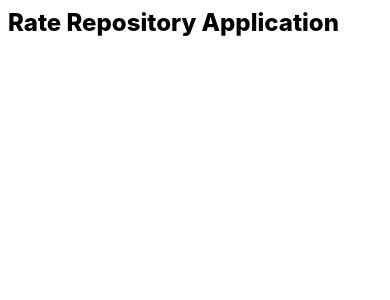
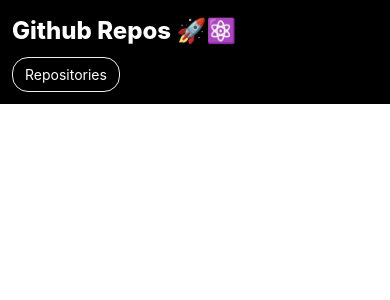
Before and after one commit to rsvives/fullstack_open-part10, a React Native app in the folder rate-repository-app-sdk-51/: screen / in a window 390 px wide. Shown: the top 300 px of the page. Built offline with nearby package versions, Linux system fonts and the light colour scheme.

Commit message:
ex 10.4 & 10.5 appbar and theming

```diff
--- /dev/null
+++ b/rate-repository-app-sdk-51/src/components/AppBar.jsx
@@ -0,0 +1,29 @@
+import { View, StyleSheet, Pressable, Alert } from 'react-native';
+import Constants from 'expo-constants';
+import { Chip } from './Chip';
+import { Text } from './Text';
+import { theme } from '../../theme';
+
+const styles = StyleSheet.create({
+    container: {
+        paddingTop: Constants.statusBarHeight,
+        alignItems: 'flex-start',
+        gap: theme.units.md,
+        paddingHorizontal: theme.units.md,
+        paddingBottom: theme.units.md,
+        backgroundColor: theme.color.primary,
+        color: theme.textColor.white
+
+        // ...
+    },
+    // ...
+});
+
+export const AppBar = ({ children }) => {
+    return (
+        <View style={styles.container}>
+            <Text size={'h1'} color={'white'} style={{ marginTop: theme.units.lg }}>Github Repos 🚀⚛️</Text>
+            <Pressable onPress={() => Alert.alert('pressed')}><Chip color={'primary'}>Repositories</Chip></Pressable>
+        </View>
+    )
+};
--- /dev/null
+++ b/rate-repository-app-sdk-51/src/components/Chip.jsx
@@ -0,0 +1,42 @@
+import { theme } from "../../theme"
+import { Text } from "./Text"
+import { StyleSheet } from "react-native"
+
+const styles = StyleSheet.create({
+    chip: {
+        paddingHorizontal: theme.units.md,
+        paddingVertical: theme.units.sm,
+        borderRadius: theme.units.lg,
+        color: theme.textColor.default,
+        overflow: 'hidden',
+        borderWidth: 1,
+        borderColor: '#eee',
+        backgroundColor: 'transparent',
+    },
+    small: {
+        paddingHorizontal: theme.units.sm,
+        paddingVertical: theme.units.xs,
+        borderRadius: theme.units.md,
+        fontSize: 10
+    },
+    backgroundColorPrimary: {
+        backgroundColor: theme.color.primary,
+        color: theme.textColor.white.color,
+    },
+    backgroundColorSecondary: {
+        backgroundColor: theme.color.secondary,
+    }
+})
+
+export const Chip = ({ color, size, children, style }) => {
+
+    const chipStyle = [
+        styles.chip,
+        size === 'small' && styles.small,
+        color === 'primary' && styles.backgroundColorPrimary,
+        color === 'secondary' && styles.backgroundColorSecondary,
+        style
+    ]
+
+    return <Text size={'body2'} style={chipStyle}>{children}</Text>
+}
--- a/rate-repository-app-sdk-51/src/components/Main.jsx
+++ b/rate-repository-app-sdk-51/src/components/Main.jsx
@@ -1,26 +1,34 @@
 import Constants from 'expo-constants';
-import { Text, StyleSheet, View } from 'react-native';
+import { StyleSheet, View } from 'react-native';
 import { RepositoryList } from './RepositoryList';
+
+import { Text } from './Text'
+import { theme } from '../../theme';
+import { AppBar } from './AppBar';
 
 const styles = StyleSheet.create({
     container: {
-        marginTop: Constants.statusBarHeight,
         flexGrow: 1,
         flexShrink: 1,
-        padding: 8
+    },
+    main: {
+        flexGrow: 1,
+        flexShrink: 1,
+        padding: theme.units.sm
     },
     h1: {
-        fontSize: 24,
-        fontWeight: '800',
         marginBottom: 12
     }
 });
 
 const Main = () => {
     return (
+
         <View style={styles.container}>
-            <Text style={styles.h1}>Rate Repository Application</Text>
-            <RepositoryList />
+            <AppBar />
+            <View style={styles.main}>
+                <RepositoryList />
+            </View>
         </View>
     );
 };
--- a/rate-repository-app-sdk-51/src/components/RepositoryItem.jsx
+++ b/rate-repository-app-sdk-51/src/components/RepositoryItem.jsx
@@ -1,34 +1,37 @@
-import { Alert, Image, Pressable, StyleSheet, Text, View } from "react-native"
+import { Alert, Image, Pressable, StyleSheet, View } from "react-native"
+import { Text } from "./Text"
+import { theme } from "../../theme"
+import { Chip } from "./Chip"
+
 const styles = StyleSheet.create({
     container: {
-        padding: 12,
+        padding: theme.units.md,
         width: '100%',
-        borderColor: '#eee',
+        borderColor: theme.color.secondary,
         borderWidth: 1,
-        borderRadius: 12,
+        borderRadius: theme.units.md,
         overflow: 'hidden'
 
     },
     top: {
-        gap: 16,
+        gap: theme.units.lg,
         flexDirection: 'row',
-        paddingBottom: 12,
+        paddingBottom: theme.units.md,
         flex: 1
     },
     textContainer: {
         flexGrow: 1,
         flexShrink: 1,
-        gap: 8,
+        gap: theme.units.sm,
         width: 'auto',
     },
     imgContainer: {
         height: 64,
         width: 64,
         overflow: 'hidden',
-        borderRadius: 32,
+        borderRadius: theme.units.xxl,
         borderWidth: 1,
-        borderColor: '#eee',
-        // backgroundColor: '#eee',
+        borderColor: theme.color.secondary,
     },
     img: {
         width: '100%',
@@ -41,34 +44,20 @@
         justifyContent: 'space-between',
         alignItems: 'center'
     },
-    title: {
-        fontSize: 16,
-        fontWeight: '600'
-    },
-    description: {
-        fontSize: 14,
-        color: '#666'
-    },
-    tag: {
-        paddingHorizontal: 12,
-        paddingVertical: 8,
-        borderRadius: 16,
-        overflow: 'hidden',
-        fontSize: 11,
-        borderWidth: 1,
-        borderColor: '#eee',
-        // backgroundColor: '#eee',
-    },
+
     footer: {
         flexDirection: 'row',
         justifyContent: 'flex-start',
-        gap: 8,
+        gap: theme.units.sm,
         borderTopWidth: 1,
-        borderColor: '#eee',
-        paddingTop: 12
+        borderColor: theme.color.secondary,
+        paddingTop: theme.units.md
 
     }
 })
+
+const formatDigits = (number) => (number / 1000).toFixed(1) + 'k'
+
 export const RepositoryItem = ({ repo }) => {
     return (
         <View style={styles.container}>
@@ -76,17 +65,17 @@
                 <View style={styles.imgContainer}><Image source={{ uri: repo.ownerAvatarUrl }} style={styles.img} /></View>
                 <View style={styles.textContainer}>
                     <View style={styles.header}>
-                        <Text style={styles.title}>{repo.fullName}</Text>
-                        <Text style={{ ...styles.tag, backgroundColor: '#eee' }}>{repo.language}</Text>
+                        <Text size={'h4'}>{repo.fullName}</Text>
+                        <Chip size={'small'} color={'secondary'}>{repo.language}</Chip>
                     </View>
-                    <Text style={styles.description}>{repo.description}</Text>
+                    <Text size={'body2'} color={'lighter'}>{repo.description}</Text>
                 </View>
             </View>
             <View style={styles.footer}>
-                <Pressable onPress={() => Alert.alert(`${repo.stargazersCount} stars ⭐️`)}><Text style={styles.tag}>{repo.stargazersCount} ⭐️</Text></Pressable>
-                <Pressable onPress={() => Alert.alert(`${repo.forksCount} forks 🔱`)}><Text style={styles.tag}>{repo.forksCount} 🔱</Text></Pressable>
-                <Pressable onPress={() => Alert.alert(`${repo.ratingAverage} rating 🥇`)}><Text style={styles.tag}>{repo.ratingAverage} 🥇</Text></Pressable>
-                <Pressable onPress={() => Alert.alert(`${repo.reviewCount} reviews 📊`)}><Text style={styles.tag}>{repo.reviewCount} 📊</Text></Pressable>
+                <Pressable onPress={() => Alert.alert(`${repo.stargazersCount} stars ⭐️`)}><Chip>{formatDigits(repo.stargazersCount)} ⭐️</Chip></Pressable>
+                <Pressable onPress={() => Alert.alert(`${repo.forksCount} forks 🔱`)}><Chip>{formatDigits(repo.forksCount)} 🔱</Chip></Pressable>
+                <Pressable onPress={() => Alert.alert(`${repo.ratingAverage} rating 🥇`)}><Chip>{repo.ratingAverage} 🥇</Chip></Pressable>
+                <Pressable onPress={() => Alert.alert(`${repo.reviewCount} reviews 📊`)}><Chip>{repo.reviewCount} 📊</Chip></Pressable>
             </View>
         </View>
 
--- /dev/null
+++ b/rate-repository-app-sdk-51/src/components/Text.jsx
@@ -0,0 +1,32 @@
+import { Text as NativeText, StyleSheet } from "react-native"
+import { theme } from "../../theme"
+
+const styles = StyleSheet.create({
+    ...theme.text,
+    textColor: {
+        ...theme.textColor,
+    }
+
+
+})
+
+export const Text = ({ size, color, style, ...props }) => {
+    const textStyle = [
+        styles.body1,
+        size === 'h1' && styles.h1,
+        size === 'h2' && styles.h2,
+        size === 'h3' && styles.h3,
+        size === 'h4' && styles.h4,
+        size === 'body1' && styles.body1,
+        size === 'body2' && styles.body2,
+        size === 'button' && styles.button,
+        size === 'caption' && styles.caption,
+        color === 'lighter' && styles.textColor.lighter,
+        color === 'default' && styles.textColor.default,
+        color === 'white' && styles.textColor.white,
+        style
+    ]
+
+    return <NativeText style={textStyle} {...props} />
+
+}
--- /dev/null
+++ b/rate-repository-app-sdk-51/theme.js
@@ -0,0 +1,56 @@
+export const theme = {
+    color:{
+        primary:'#000',
+        secondary:'#eee'
+    },
+    units:{
+        xs:4,
+        sm:8,
+        md:12,
+        lg:16,
+        xl:24,
+        xxl:32,
+    },
+    textColor:{
+        default:{color:'#000'},
+        lighter:{color:'#666'},
+        white:{color:'#fff'}
+    },
+    text:{
+        h1:{
+            fontSize: 24,
+            fontWeight: '800',
+            // lineHeight:1.5
+        },
+        h2:{
+            fontSize: 20,
+            fontWeight: '700',
+            // lineHeight:1.25
+        },
+        h3:{
+            fontSize: 18,
+            fontWeight: '700',
+            // lineHeight:1.25
+        },
+        h4:{
+            fontSize: 16,
+            fontWeight: '600',
+
+        },
+
+        body1:{
+            fontSize:16
+        },
+        body2:{
+            fontSize:14
+        },
+        button:{
+            fontSize:14,
+            fontWeight:'700'
+        },
+        caption:{
+            fontSize:12
+        }
+
+    }
+}
```
